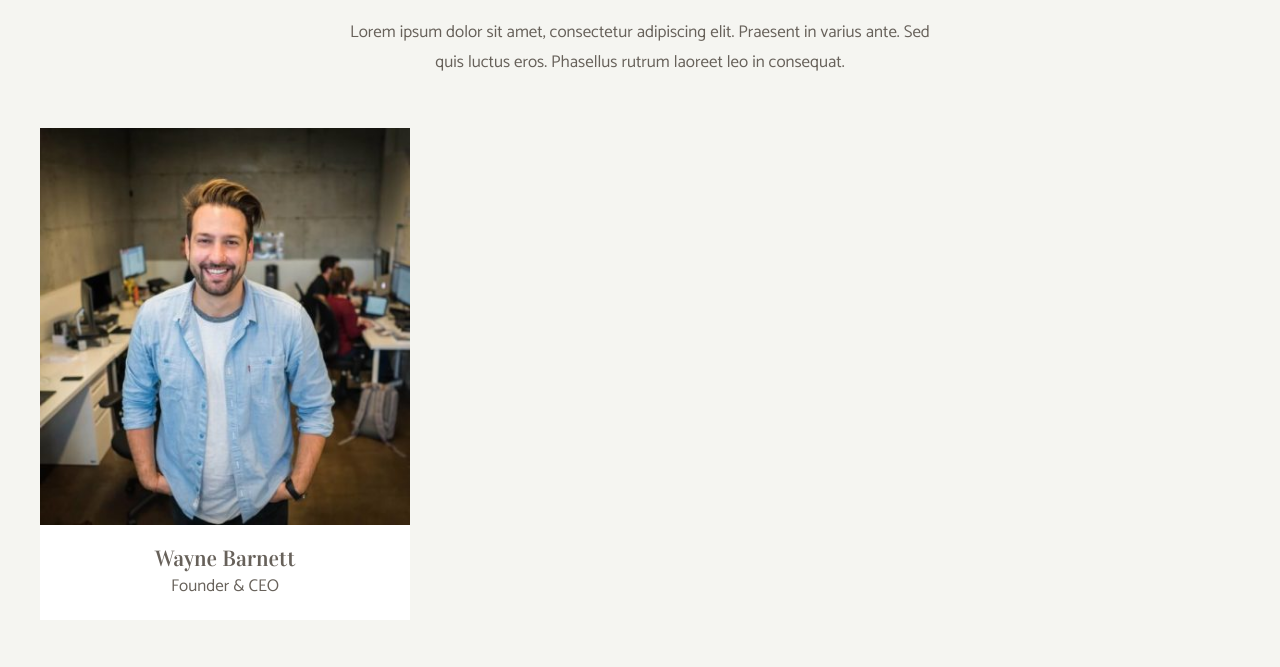
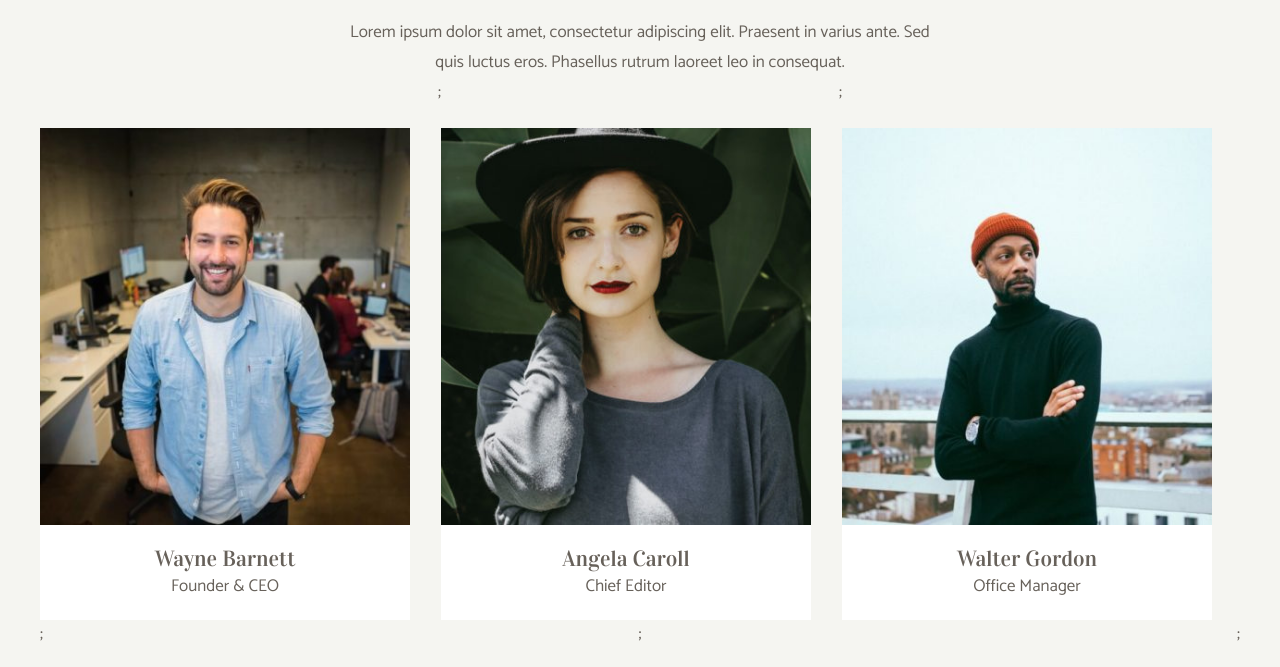
Before and after one commit to Gozzissimo/js-our-team, a plain HTML site: page index.html in a window 1280 px wide. Shown: the part 107-774 px from the top of the page. Drawn offline with Linux system fonts and the light colour scheme.

Commit message:
Stampa in pagina OK

```diff
--- a/index.html
+++ b/index.html
@@ -23,7 +23,7 @@
         <div class="team-container">
           <!-- Inseriamo inizialmente una card statica per stilarla e vedere l'effetto finale -->
 
-          <div class="team-card">
+          <!-- <div class="team-card">
             <div class="card-image">
               <img
                 src="img/wayne-barnett-founder-ceo.jpg"
@@ -34,7 +34,7 @@
               <h3>Wayne Barnett</h3>
               <p>Founder & CEO</p>
             </div>
-          </div>
+          </div> -->
         </div>
       </div>
     </section>
--- a/js/script.js
+++ b/js/script.js
@@ -1,3 +1,9 @@
+// In allegato trovate un layout di base e un file js in cui è definito un array di oggetti che rappresentano i membro del team.
+// Ogni membro ha le informazioni necessarie per stampare la relativa card: Nome, Ruolo e Foto.
+// Prendendo come riferimento la card di esempio presente nell’html, stampiamo dinamicamente una card per ogni membro del team.
+//   BONUS:
+// Utilizziamo gli input presenti nella pagina per permettere all’utente di aggiungere nuovi membri del team: cliccando sul pulsante “add” viene creato un nuovo oggetto, il quale viene inserito nell’array iniziale, e viene stampata una nuova card con tutte le informazioni inserite dall’utente.
+
 const team = [
   {
     name: 'Wayne Barnett',
@@ -30,3 +36,24 @@ const team = [
     image: 'barbara-ramos-graphic-designer.jpg',
   },
 ];
+
+
+// 1. Creo un ciclo per stampare le card in pagina
+const container = document.querySelector('.team-container');
+
+for (let i = 0; i < team.length; i++) {
+  const element = team[i];
+
+  const cardTemplate = `
+  <div class="team-card">
+    <div class="card-image">
+      <img src="img/${element.image}"/>
+    </div>
+    <div class="card-text">
+      <h3>${element.name}</h3>
+      <p>${element.role}</p>
+    </div>
+  </div >;`
+
+  container.innerHTML += cardTemplate;
+}
```
